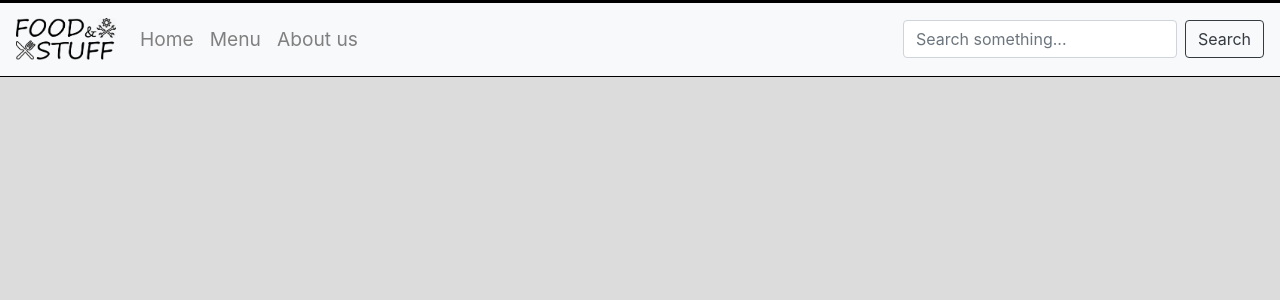
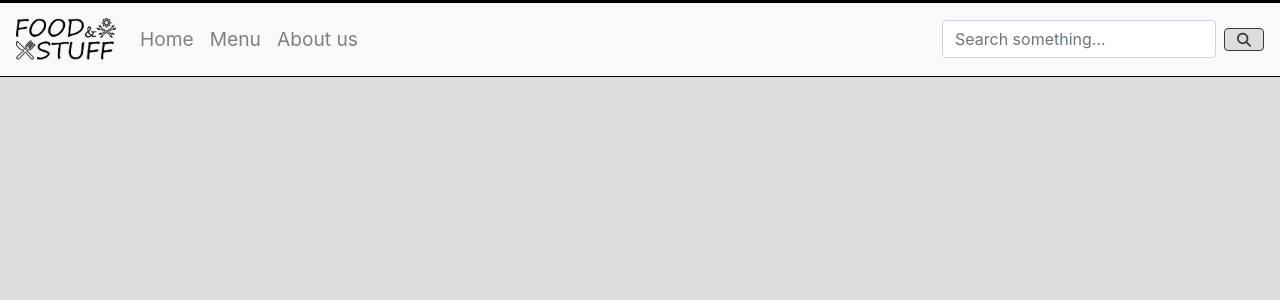
Before and after one commit to yellowdogfunny/test, a PHP site: page / in a window 1280 px wide. Shown: the top 300 px of the page. Run offline with PHP 8.4, Linux system fonts and the light colour scheme; some libraries are stand-ins or nearby versions.

Commit message:
navbar adjusted

```diff
--- a/index.html
+++ b/index.html
@@ -11,6 +11,7 @@
   <script src="https://code.jquery.com/jquery-3.3.1.slim.min.js" integrity="sha384-q8i/X+965DzO0rT7abK41JStQIAqVgRVzpbzo5smXKp4YfRvH+8abtTE1Pi6jizo" crossorigin="anonymous"></script>
   <script src="https://cdnjs.cloudflare.com/ajax/libs/popper.js/1.14.7/umd/popper.min.js" integrity="sha384-UO2eT0CpHqdSJQ6hJty5KVphtPhzWj9WO1clHTMGa3JDZwrnQq4sF86dIHNDz0W1" crossorigin="anonymous"></script>
   <script src="https://cdnjs.cloudflare.com/ajax/libs/popper.js/1.14.7/umd/popper.min.js" integrity="sha384-UO2eT0CpHqdSJQ6hJty5KVphtPhzWj9WO1clHTMGa3JDZwrnQq4sF86dIHNDz0W1" crossorigin="anonymous"></script>
+  <script src="https://kit.fontawesome.com/83dfe2e2a2.js" crossorigin="anonymous"></script>
   <link rel="stylesheet" href="style.css">
   <title>Restaurant</title>
 </head>
@@ -29,13 +30,13 @@
 
       <div class="collapse navbar-collapse" id="navbarTogglerDemo02">
         <ul class="navbar-nav mr-auto">
-          <li class="nav-item"><a class="nav-link" href="#">Home</a></li>
+          <li class="nav-item"><a class="nav-link homeBtn" href="#">Home</a></li>
           <li class="nav-item"><a class="nav-link" href="#">Menu</a></li>
           <li class="nav-item"><a class="nav-link" href="#">About us</a></li>
         </ul>
         <form class="form-inline my-2 my-md-0">
           <input class="form-control mr-md-2 inputField" type="search" placeholder="Search something..." aria-label="Search">
-          <button class="btn btn-outline-dark my-2 my-md-0 searchBtn" type="submit">Search</button>
+          <button class="btn btn-outline-dark my-2 my-md-0 searchBtn" type="submit"><i class="fas fa-search fa-sm searchIcon"></i></button>
         </form>
       </div>
     </nav>
--- a/style.css
+++ b/style.css
@@ -1,6 +1,6 @@
 body{
   border-top: 3px solid black;
-  background-color: rgb(220, 220, 220);
+  background-color: rgb(220, 220, 220) !important;
   /*
   background-image: url(images/woodendesk.jpg);
   background-position: center center;
@@ -16,6 +16,11 @@ body{
 
 .container-fluid{
   padding: 0;
+}
+
+.searchIcon{
+  padding-top: 4px;
+  padding-bottom: 4px;
 }
 
 .logodiv{
@@ -38,6 +43,11 @@ a{
   text-decoration: none;
 }
 
+li{
+
+  text-align: center;
+}
+
 li a{
   font-size: 1.2em;
 }
@@ -48,6 +58,10 @@ a:hover{
 
 .navbar{
   border-bottom: 1px solid black;
+}
+
+.searchBtn{
+  background-color: rgb(220, 220, 220) !important;
 }
 
 @media (max-width: 767px) {
@@ -63,5 +77,10 @@ a:hover{
 
   li{
     font-size: 1.5em;
+    border-bottom: 1px solid black;
+  }
+
+  .homeBtn{
+    border-top: 1px solid black;
   }
 }
```
